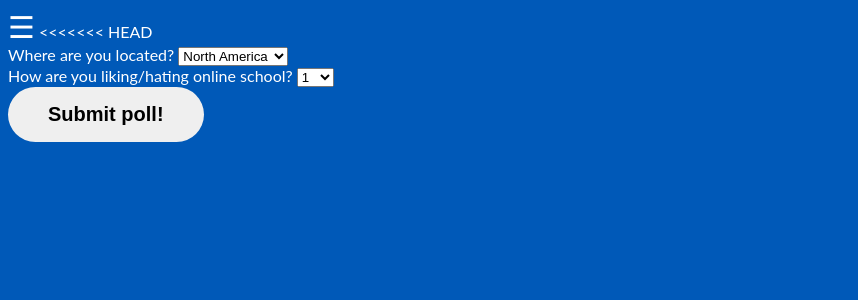
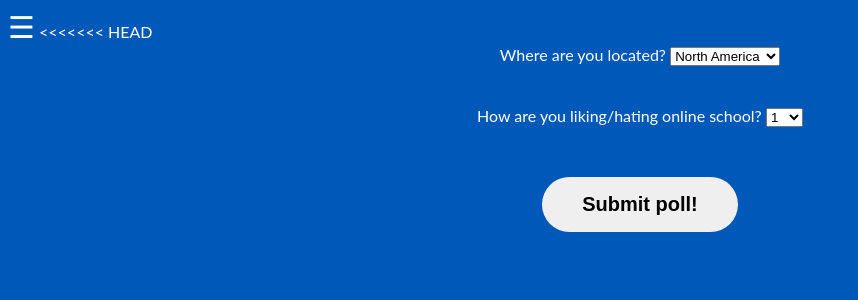
Before and after one commit to delivey/schoolvid19, a Flask app: page /polls in a window 1280 px wide. Shown: the top 300 px of the page, without its empty margins (0-858 px from the left). Run offline with Flask 2, Linux system fonts and the light colour scheme.

Commit message:
Added style

```diff
--- a/static/style.css
+++ b/static/style.css
@@ -367,6 +367,24 @@ h1
     text-align: center;
 }
 
+#formparta
+{
+    text-align: center;
+    padding-bottom: 40px;
+}
+#formpartb
+{
+    text-align: center;
+    padding-bottom: 50px;
+}
+.buttonclass
+{
+    text-align: center;
+}
+
+
+
+
 .white
 {
     color: white;
```
